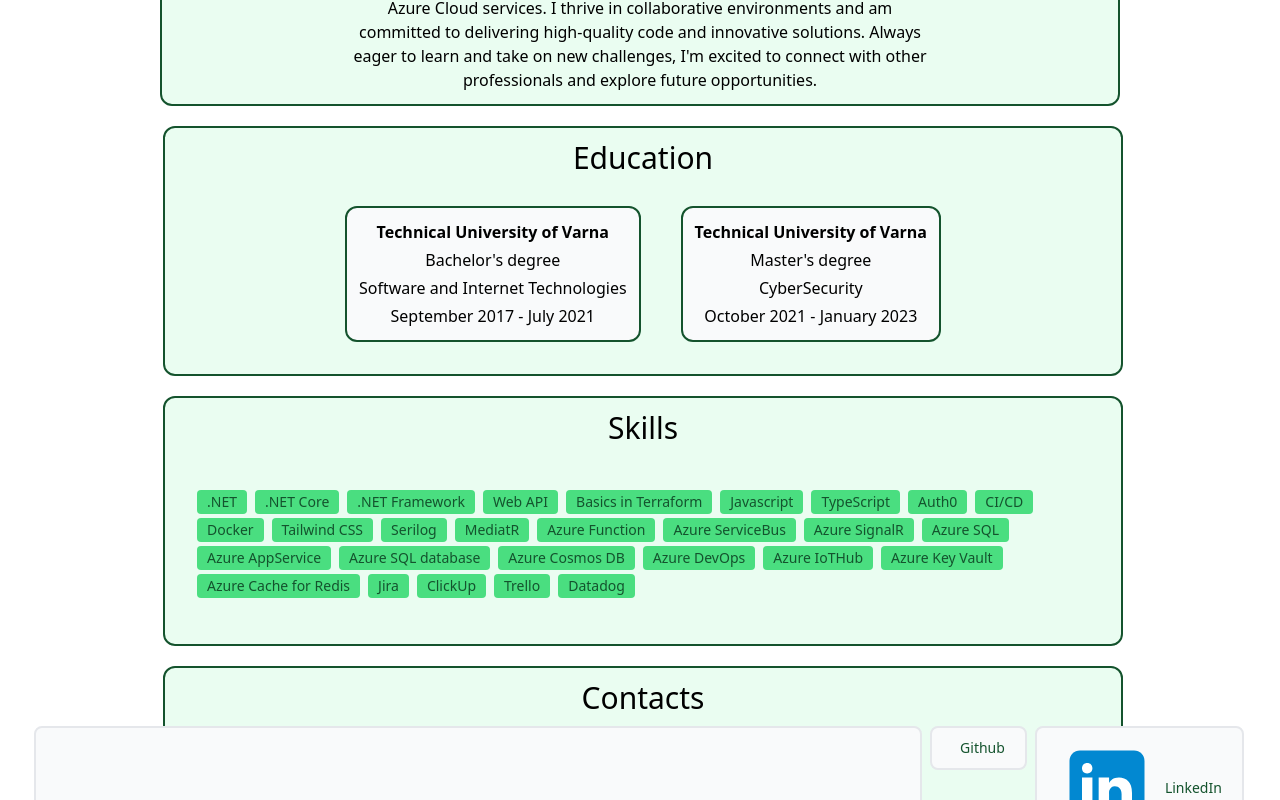
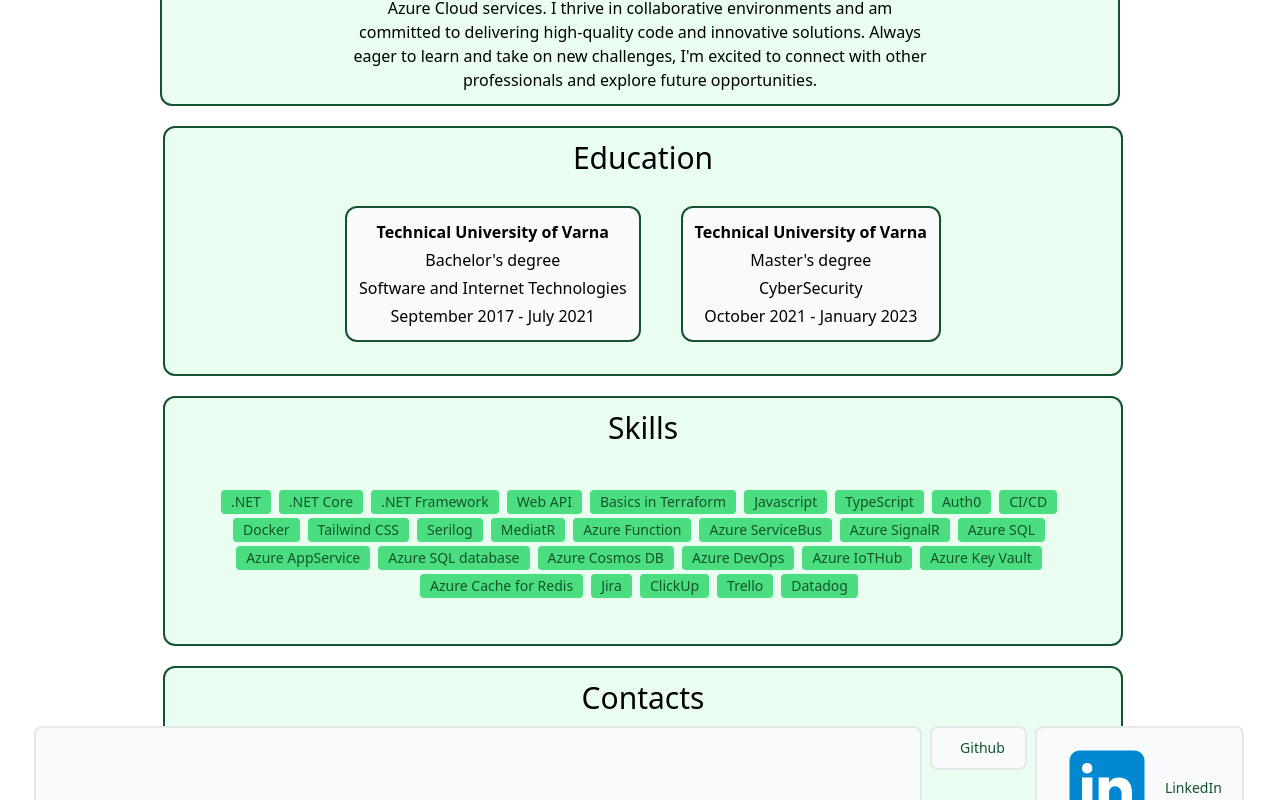
Before and after one commit to atodorov5/personal-portfolio, a React (Create React App) app: page / in a window 1280 px wide. Shown: the part 372-1172 px from the top of the page. Built offline with nearby package versions, Linux system fonts and the light colour scheme.

Commit message:
center skills

```diff
--- a/src/components/Skills.js
+++ b/src/components/Skills.js
@@ -5,7 +5,7 @@ import { Badge } from "./Badge";
 export const Skills = () => {
   return (
     <Section title="Skills">
-      <div className="flex m-8 flex-wrap">
+      <div className="flex m-8 flex-wrap justify-center">
         {SKILLS.map((skill) => {
           return <Badge text={skill}></Badge>;
         })}
```
